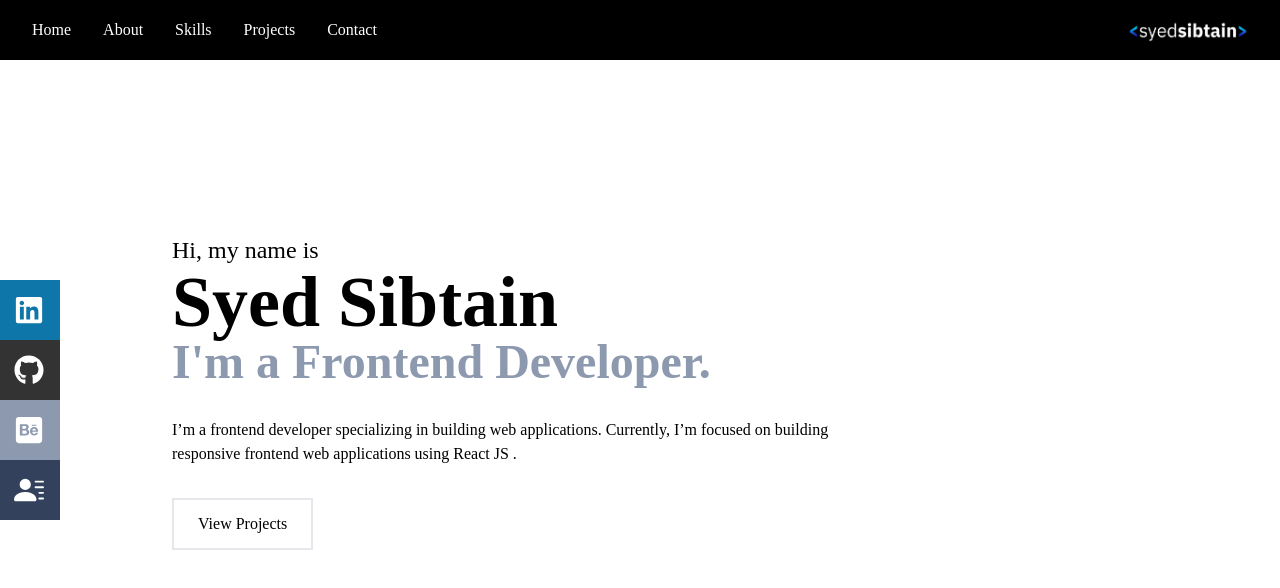
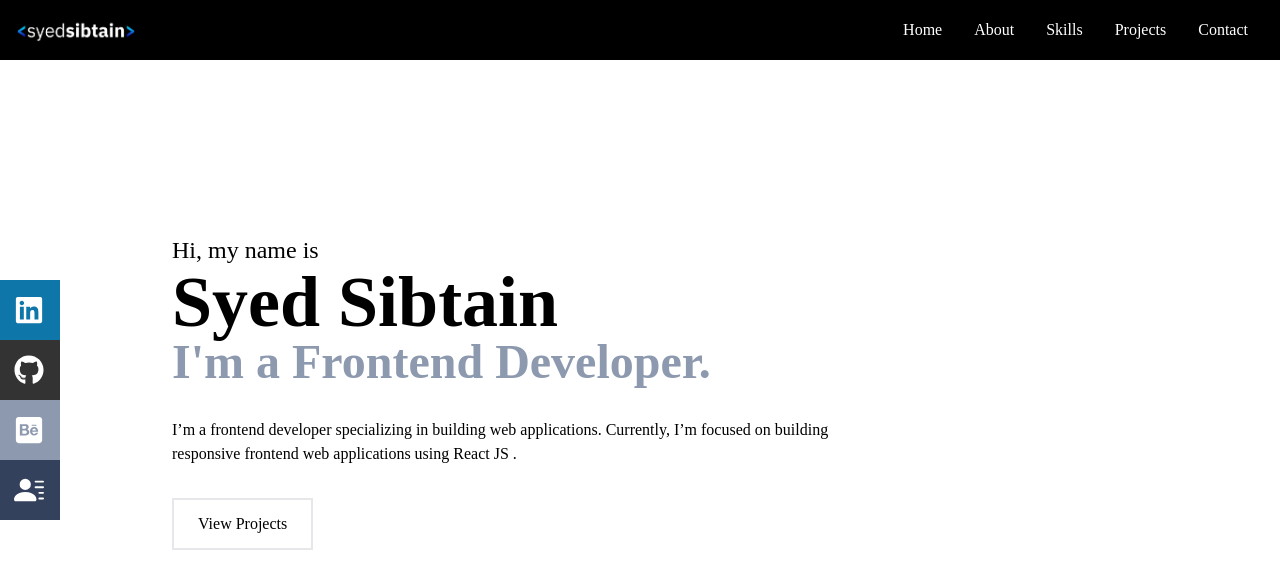
Before and after one commit to SyedSibtainRazvi/react-portfolio-sibtain, a React (Create React App) app: page / in a window 1280 px wide. Shown: the top 588 px of the page. Built offline with nearby package versions, Linux system fonts and the light colour scheme.

Commit message:
Style: navbar adjusted

```diff
--- a/src/components/Navbar.js
+++ b/src/components/Navbar.js
@@ -16,6 +16,9 @@ const Navbar = () => {
     const handleClick = () => setNavbar(!navbar);
     return (
         <div className='fixed w-full h-[60px] flex justify-between  items-center z-10 px-4 bg-[#000000] text-white'>
+            <div>
+                <img src={Logo} alt="Logo " style={{ width: '120px', marginRight: '1rem' }} />
+            </div>
             <ul className='hidden md:flex'>
                 <li>
                     <Link to='home' smooth={true} duration={500}>
@@ -78,9 +81,6 @@ const Navbar = () => {
                     </Link>
                 </li>
             </ul>
-            <div>
-                <img src={Logo} alt="Logo " style={{ width: '120px', marginRight: '1rem' }} />
-            </div>
             <div className=' hidden lg:flex fixed flex-col top-[35%] left-0'>
                 <ul>
                     <li className='w-[160px] h-[60px] flex justify-between items-center ml-[-100px] hover:ml-[-10px] duration-300 bg-[#0e76a8]'>
--- a/src/index.css
+++ b/src/index.css
@@ -4,10 +4,12 @@
 
 
 @import url('https://fonts.googleapis.com/css2?family=Raleway:wght@300;400;500;600;700;800;900&display=swap');
+/* @import url('https://fonts.googleapis.com/css2?family=IBM+Plex+Sans:wght@100;200;300;400;500;600;700&display=swap'); */
 
 @layer base {
     body {
         @apply font-[Raleway];
+           /* @apply font-['IBMPlexSans']; */
     }
 
     li {
```
